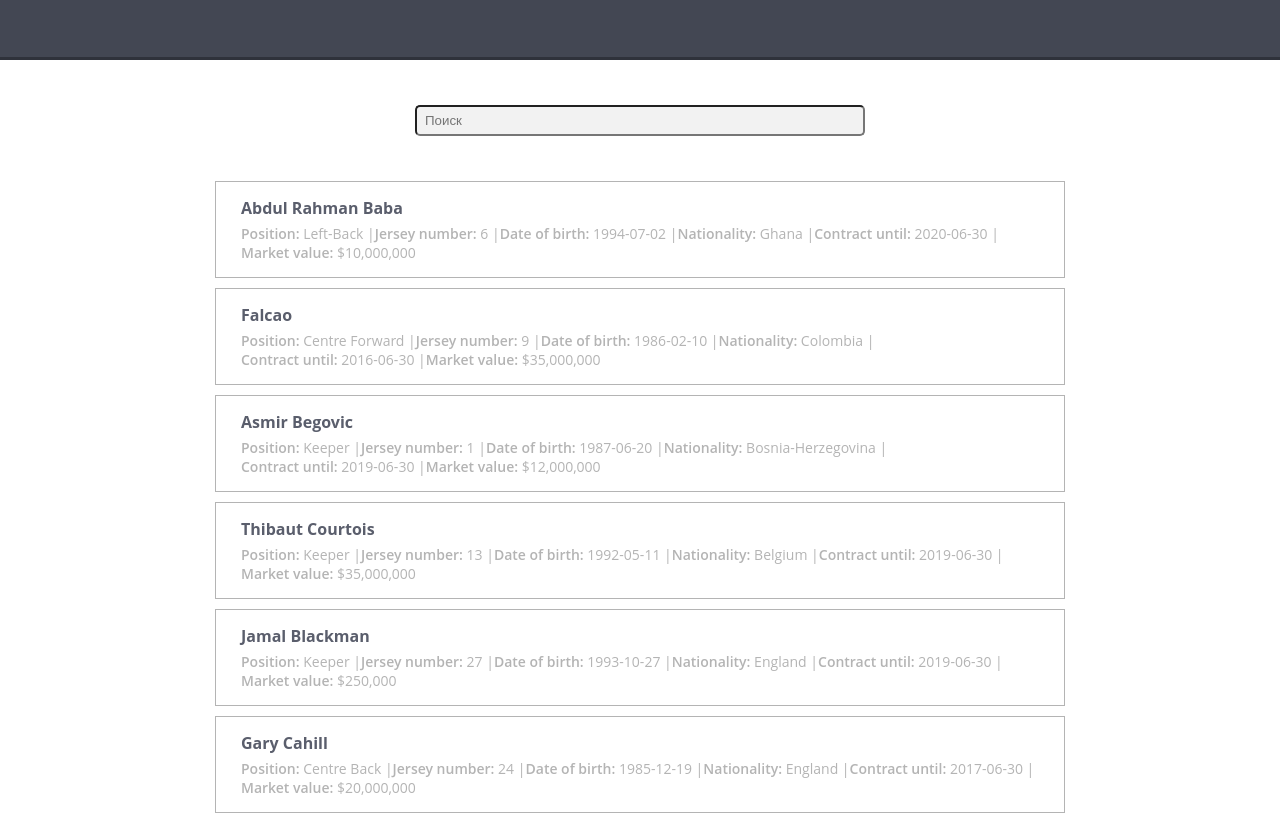
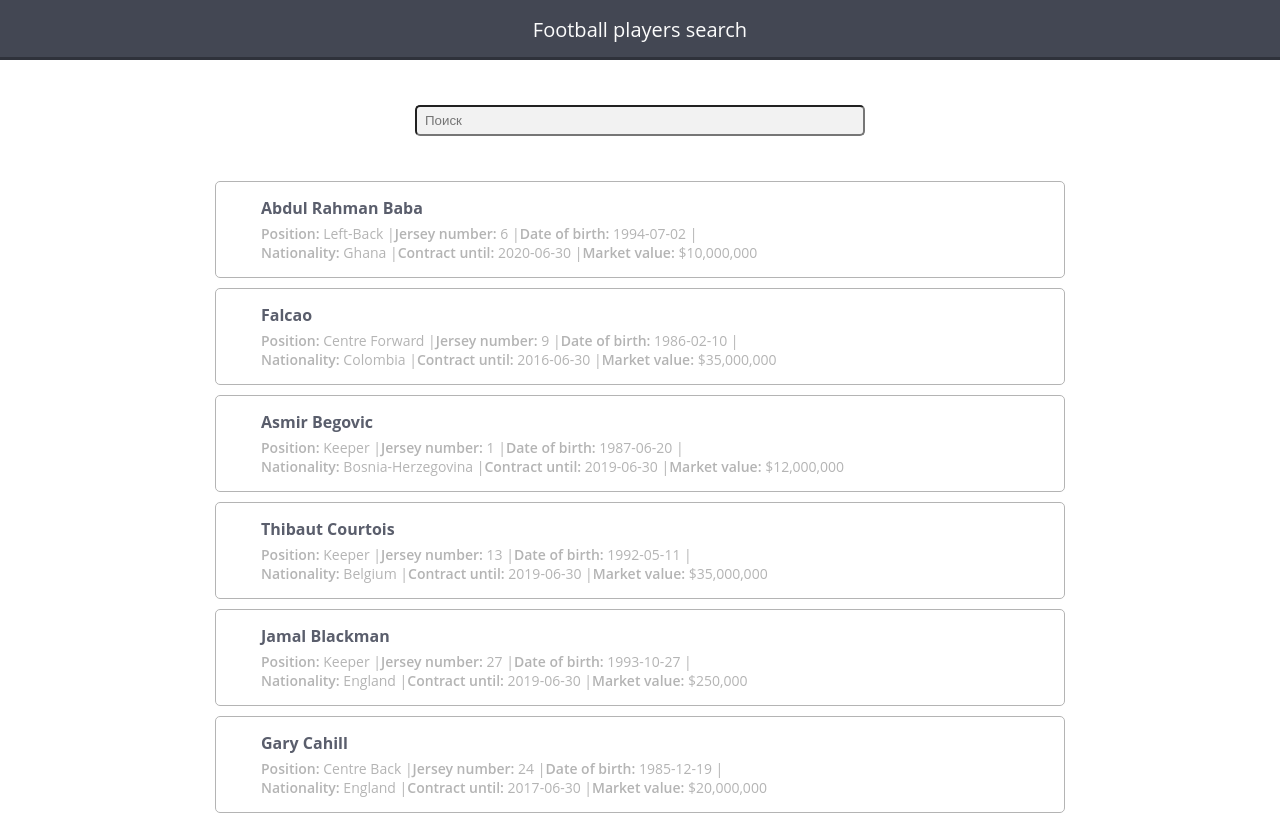
Before and after one commit to dvasyliev/players, an Angular app: page / in a window 1280 px wide. Shown: the top 815 px of the page. Built offline with nearby package versions, Linux system fonts and the light colour scheme.

Commit message:
Added styles and text for footer/header

```diff
--- a/src/app/Components/players/player-search/player-search.component.html
+++ b/src/app/Components/players/player-search/player-search.component.html
@@ -20,6 +20,7 @@
                 <li class="player-detail__parameter">
                     <span>Date of birth:</span> {{ player.dateOfBirth }}
                 </li>
+                <br>
                 <li class="player-detail__parameter">
                     <span>Nationality:</span> {{ player.nationality }}
                 </li>
--- a/src/app/Components/players/player-search/player-search.component.scss
+++ b/src/app/Components/players/player-search/player-search.component.scss
@@ -19,15 +19,22 @@
 .player-list {
     &__item {
         &:not(:last-child) {
+            height: 100%;
+            transition: all ease 1s;
             margin-bottom: 10px;
+        }
+
+        &:empty {
+            display: none;
         }
     }
 }
 
 .player-detail {
     display: block;
-    padding: 15px 25px;
+    padding: 15px 45px;
     border: 1px solid #b4b4b4;
+    border-radius: 5px;
 
     &__name {
         margin: 0 0 5px;
--- a/src/app/Components/players/shared/players.service.ts
+++ b/src/app/Components/players/shared/players.service.ts
@@ -11,7 +11,7 @@ import 'rxjs/add/operator/toPromise';
 export class PlayersService {
     request$: EventEmitter<any>;
 
-    private playersUrl = '../assets/json/players.json';
+    private playersUrl = 'assets/json/players.json';
     private headers = new Headers({'Content-Type': 'application/json'});
 
     private HandleError(error: any): Promise<any> {
@@ -29,7 +29,7 @@ export class PlayersService {
             .map(response => {
                 this.request$.emit('finished');
                 return response.json().map((obj) => {
-                    obj.hidden = false;
+                    obj.hidden = true;
                     return obj;
                 }) as Player[];
             })
--- a/src/app/app.component.html
+++ b/src/app/app.component.html
@@ -1,9 +1,13 @@
 <div class="skeleton">
-    <div class="skeleton__header"></div>
+    <div class="skeleton__header">
+        <div class="skeleton__developer">Football players search</div>
+    </div>
     <div class="skeleton__body">
         <div class="skeleton__content">
             <app-player-search></app-player-search>
         </div>
     </div>
-    <div class="skeleton__footer"></div>
+    <div class="skeleton__footer">
+        <div class="skeleton__copyright">developed by <a href="https://github.com/dvasyliev">Dmitry Vasyliev</a></div>
+    </div>
 </div>
--- a/src/app/app.component.scss
+++ b/src/app/app.component.scss
@@ -34,4 +34,29 @@
         flex: 0 0 auto;
         height: 78px;
     }
+
+    &__developer,
+    &__copyright {
+        display: inline-block;
+        margin: 0 auto;
+        color: #fcfcfc;
+
+        a {
+            color: #bcbcbc;
+
+            &:hover {
+                color: #fcfcfc;
+            }
+        }
+    }
+
+    &__developer {
+        line-height: 60px;
+        font-size: 20px;
+    }
+
+    &__copyright {
+        line-height: 78px;
+        font-size: 14px;
+    }
 }
```
